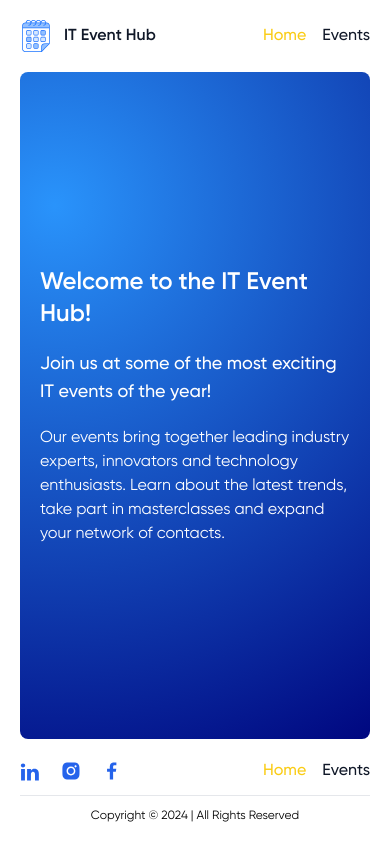
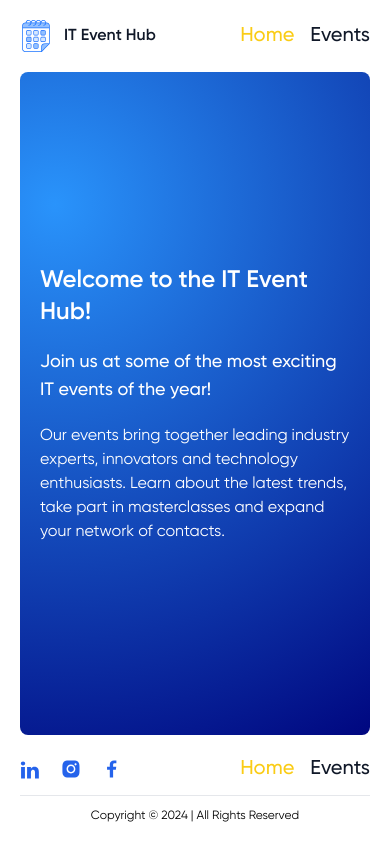
Before and after one commit to Aleksandr2905/eliftech-frontend, a React (Vite) app: page / in a window 390 px wide. Built offline with nearby package versions, Linux system fonts and the light colour scheme.

Commit message:
fix navigation

```diff
--- a/src/components/Navigation/Navigation.tsx
+++ b/src/components/Navigation/Navigation.tsx
@@ -9,7 +9,7 @@ export const Navigation: React.FC = () => {
         <NavLink
           key={name}
           to={to}
-          className={`text-base font-gilroyMedium  hover:text-hover md:text-xl transition-all duration-300 ${
+          className={`text-xl font-gilroyMedium  hover:text-hover transition-all duration-300 ${
             pathname === to ? "text-yellow-400" : "text-primaryText"
           }`}
         >
--- a/src/pages/HomePage/HomePage.tsx
+++ b/src/pages/HomePage/HomePage.tsx
@@ -4,7 +4,7 @@ export const HomePage: React.FC = () => {
   const { title, subtitle, text } = home;
   return (
     <section>
-      <div className="container min-h-[calc(100vh-177px)] flex my-auto ">
+      <div className="container min-h-[calc(100vh-181px)] flex my-auto">
         <div className=" bg-customRadial rounded-lg p-5 flex flex-col gap-5 justify-center">
           <h1 className="text-white font-gilroySemibold text-2xl font-semibold md:text-4xl xl:text-7xl">
             {title}
```
